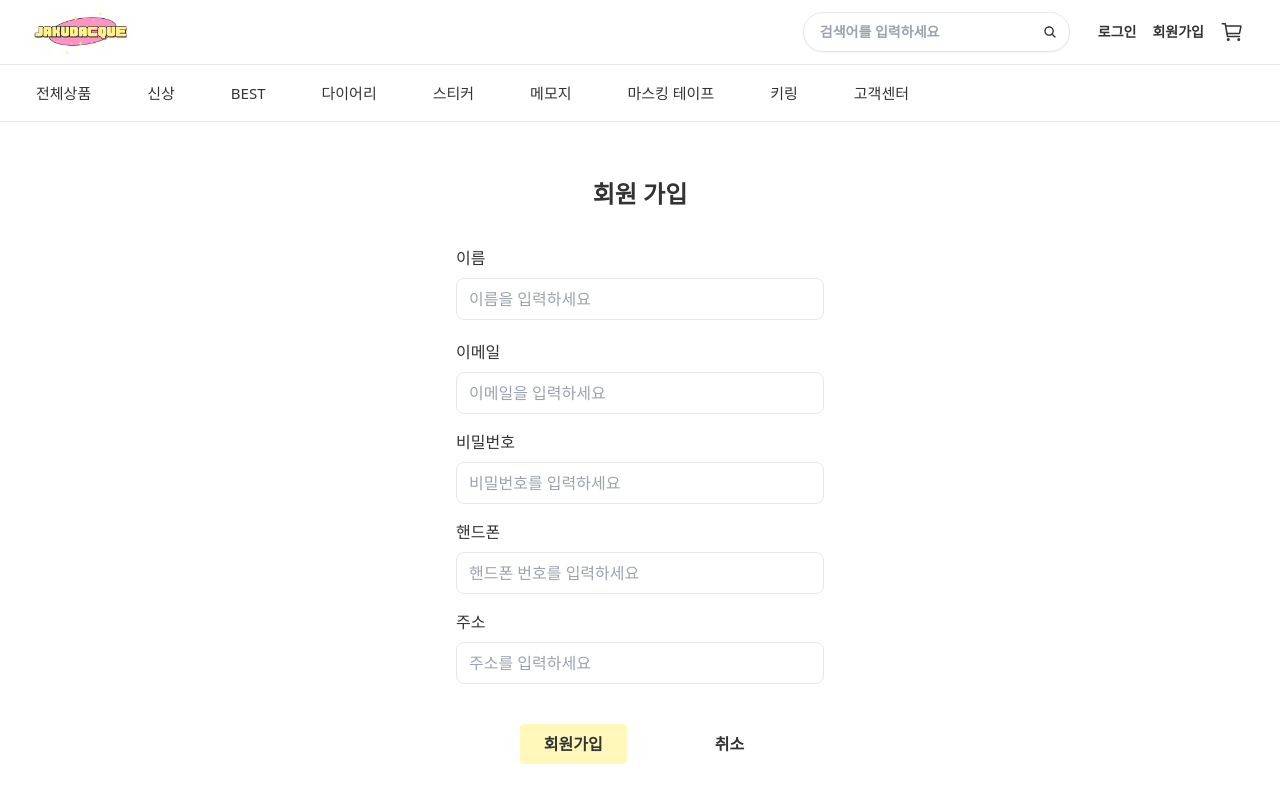
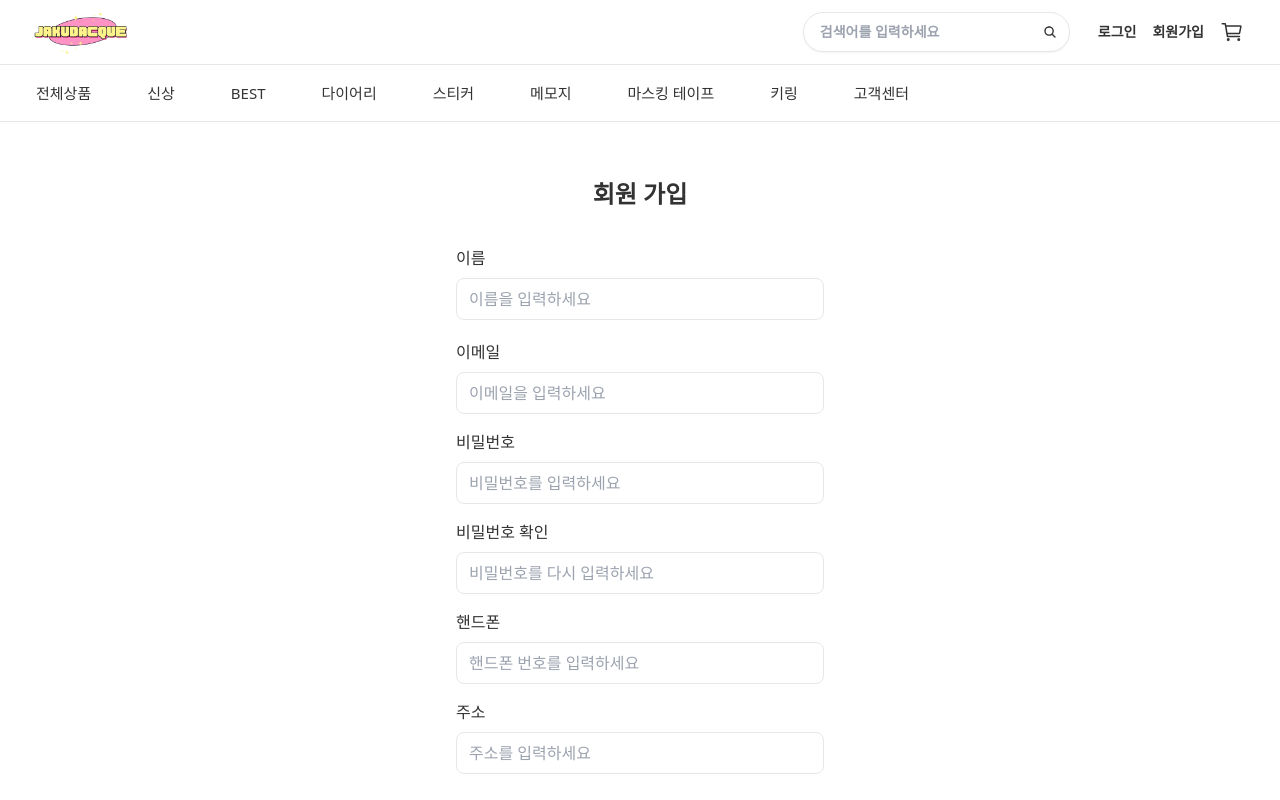
Before and after one commit to FRONTENDBOOTCAMP-11th/Jakudacque, a React (Vite) app: page /signup in a window 1280 px wide. Shown: the top 800 px of the page. Built offline with nearby package versions, Linux system fonts and the light colour scheme; a web font is replaced by a local one.

Commit message:
💄 style : 비밀번호 확인 칸 추가

```diff
--- a/src/pages/user/SignUp.jsx
+++ b/src/pages/user/SignUp.jsx
@@ -46,6 +46,18 @@ export default function SignUp() {
             />
           </div>
           <div className="mb-4">
+            <label className="block mb-2" htmlFor="passwordConfirm">
+              비밀번호 확인
+            </label>
+            <input
+              type="password"
+              id="passwordConfirm"
+              placeholder="비밀번호를 다시 입력하세요"
+              className="w-full px-3 py-2 border rounded-lg focus:outline-none focus:border-secondary-base"
+              // {...register("passwordConfirm", { required: "비밀번호 확인은 필수입니다." })}
+            />
+          </div>
+          <div className="mb-4">
             <label className="block  mb-2" htmlFor="name">
               핸드폰
             </label>
```
